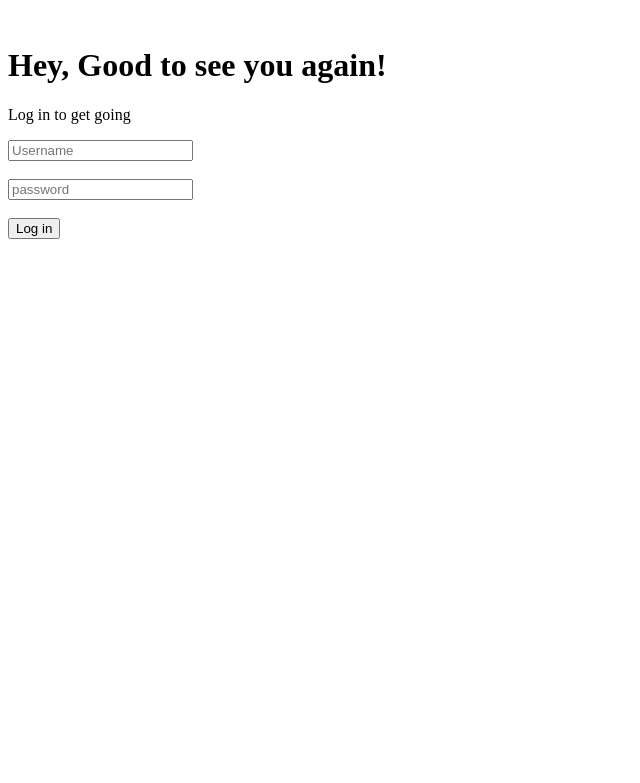
After one commit to ImeldaMedina/Final-Project-328, a PHP site: template views/home.html in a window 1280 px wide. The commit adds this page. Shown: the top 783 px of the page, without its empty margins (0-640 px from the left). Run offline with PHP 8.4, Linux system fonts and the light colour scheme; the template is opened without the code that fills it, so the values that code supplies are empty.

Commit message:
adding home.html and index.php

```diff
--- a/views/header.html
+++ b/views/header.html
@@ -15,8 +15,8 @@
     <meta http-equiv="x-ua-compatible" content="ie=edge">
     <link rel="stylesheet" href="https://maxcdn.bootstrapcdn.com/bootstrap/4.0.0/css/bootstrap.min.css" integrity="sha384-Gn5384xqQ1aoWXA+058RXPxPg6fy4IWvTNh0E263XmFcJlSAwiGgFAW/dAiS6JXm" crossorigin="anonymous">
     <link rel="stylesheet" href="css/bootstrap.min.css">
-    <title>Final Project</title>
+    <title>Medina and Maret Interstellar Engineering</title>
     <!--Favicon-->
-    <link rel="icon" type="image/jpg" href="images/heart.jpeg">
+    <link rel="icon" type="image/jpg" href="images/aircraft.jpg">
     <link rel="stylesheet" type="text/css" href="styles/styles.css">
 </head>
--- /dev/null
+++ b/views/home.html
@@ -0,0 +1,23 @@
+<include href="views/header.html">
+<body>
+<div class="jumbotron jumbotron-fluid" id="jumbotron2">
+    <div class="container">
+        <br>
+        <h1 class="display-4 center"> Hey, Good to see you again!</h1>
+    </div>
+</div>
+<form id="main" method="post" action="#">
+    <div class="container" >
+        <p class="center">Log in to get going</p>
+        <label>
+            <input id="username" type="text" name="username"  placeholder="Username"><br>
+        </label><br>
+        <label>
+            <input id="password" type="password" name="password"  placeholder="password"><br>
+        </label><br>
+        <input class="p-2 mb-auto bg-dark text-white" type="submit" name="submit" value="Log in">
+        <!--        <input type="button" onclick="alert('Hello World!')" value="Click Me!">-->
+    </div><!-- end of div container-->
+</form>
+</body>
+</html>
```
Also changed, not shown: index.php (+18 -24 lines).
